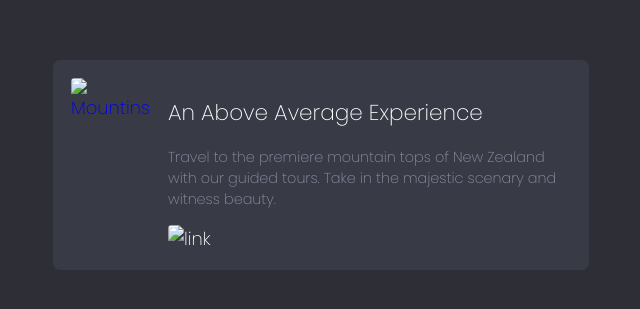
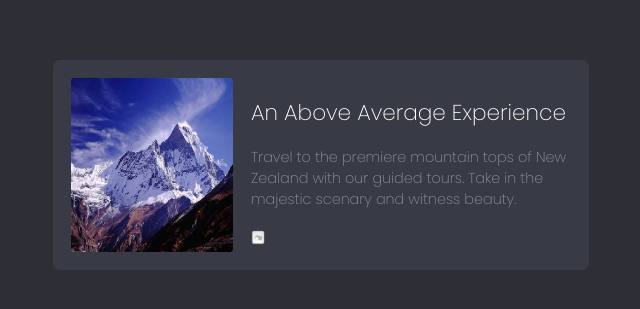
Before and after one commit to HalimaHamood/Scrimba_SimpleCard, a plain HTML site: page index.html in a window 1280 px wide. Shown: the part 235-544 px from the top of the page, without its empty margins (319-959 px from the left). Drawn offline with Linux system fonts and the light colour scheme; files that its build step writes are made by us from their sources.

Commit message:
Add files via upload

```diff
--- a/index.html
+++ b/index.html
@@ -9,13 +9,13 @@
       href="https://fonts.googleapis.com/css2?family=Poppins:wght@100;200&display=swap"
       rel="stylesheet"
     />
-    <link rel="stylesheet" href="/Simple-Card/index.css" />
+    <link rel="stylesheet" href="index.css" />
     <title>Document</title>
   </head>
   <body>
     <div class="container">
       <a href="#">
-        <img src="/Simple-Card/mountain.jpg" class="photo" alt="Mountins" />
+        <img src="mountain.jpg" class="photo" alt="Mountins" />
 
         <div class="content">
           <p class="title">An Above Average Experience</p>
@@ -24,7 +24,7 @@
             tours. Take in the majestic scenary and witness beauty.
           </p>
 
-          <img src="/Simple-Card/link.png" class="link" alt="link" />
+          <img src="link.png" class="link" alt="link" />
         </div>
       </a>
     </div>
```
